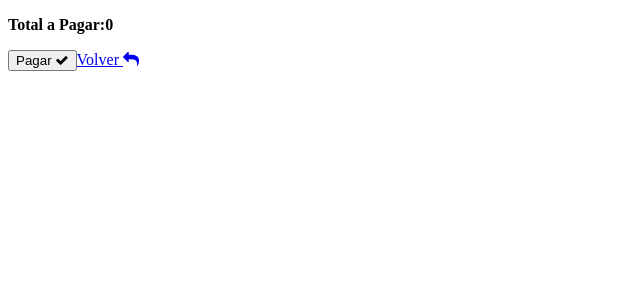
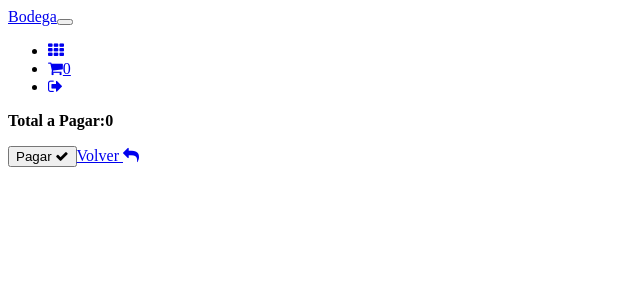
Before and after one commit to elclon/angularcarritocompras, an Angular app: page /pedidos in a window 1280 px wide. Shown: the top 300 px of the page, without its empty margins (0-640 px from the left). Built offline with nearby package versions, Linux system fonts and the light colour scheme; what angular-bootstrap-md would draw is missing.

Commit message:
Todo Ok, solo falta actualizar el json de firebase

```diff
--- a/src/app/Servicios/productos.service.ts
+++ b/src/app/Servicios/productos.service.ts
@@ -31,4 +31,14 @@ export class ProductosService {
     }
   }
 
+  public actualizarCantidadProducto(id: number, cantidad: number) {
+    let lCantidadProdBD:number;
+    this.http.get(`https://examenangularreact.firebaseio.com/productos/${ id }/Unidades/.json`)
+    .map((res: Response) => lCantidadProdBD = res.json());
+
+    console.log(lCantidadProdBD);
+
+    //let url = 'examenangularreact.firebaseio.com/productos/${ id }/Unidades.json';
+    //return this.http.put( url, JSON.stringify((lCantidadProdBD - cantidad)));
+  }
 }
--- a/src/app/navbar/navbar.component.html
+++ b/src/app/navbar/navbar.component.html
@@ -7,7 +7,7 @@
   <div class="collapse navbar-collapse" id="navbarSupportedContent-4">
       <ul class="navbar-nav ml-auto">
           <li class="nav-item active">
-              <a class="nav-link waves-effect waves-light" href="javascript:;;">
+              <a (click) = "verProductos()" class="nav-link waves-effect waves-light" href="javascript:;;">
                   <i class="fa fa-th"></i>
               </a>
           </li>
--- a/src/app/navbar/navbar.component.ts
+++ b/src/app/navbar/navbar.component.ts
@@ -32,6 +32,10 @@ export class NavbarComponent implements OnInit {
     this.router.navigate(['/pedidos'] );
   }
 
+  private verProductos(){
+    this.router.navigate(['/principal'] );
+  }
+
   private logOut() {
     sessionStorage.removeItem("stPedidos");
     this.router.navigate( ['/login'] );
--- a/src/app/pedidos/pedidos.component.html
+++ b/src/app/pedidos/pedidos.component.html
@@ -1,3 +1,4 @@
+<app-navbar></app-navbar>
 <div *ngFor="let item of this.mpGetListarPedidos()" class="col-lg-12 col-md-12">
     <div class="row">
         <div class="col-lg-4">
--- a/src/app/pedidos/pedidos.component.ts
+++ b/src/app/pedidos/pedidos.component.ts
@@ -1,5 +1,6 @@
 import { Component, OnInit, Output } from '@angular/core';
 import { Pedido } from '../Modelos/pedido';
+import { ProductosService } from '../Servicios/productos.service';
 
 @Component({
   selector: 'app-pedidos',
@@ -12,7 +13,7 @@ export class PedidosComponent implements OnInit {
   pedido:Pedido[];
   @Output() lListaPedido:Pedido[] = [];
 
-  constructor() { }
+  constructor(private _ProductosService: ProductosService ) { }
 
   ngOnInit() {
   }
@@ -34,6 +35,8 @@ export class PedidosComponent implements OnInit {
   }
 
   private pagarPedido(){
-    console.log(this.pedido);
+    for( let i of this.pedido) {
+      this._ProductosService.actualizarCantidadProducto(i.id, 12)
+    }
   }
 }
```
